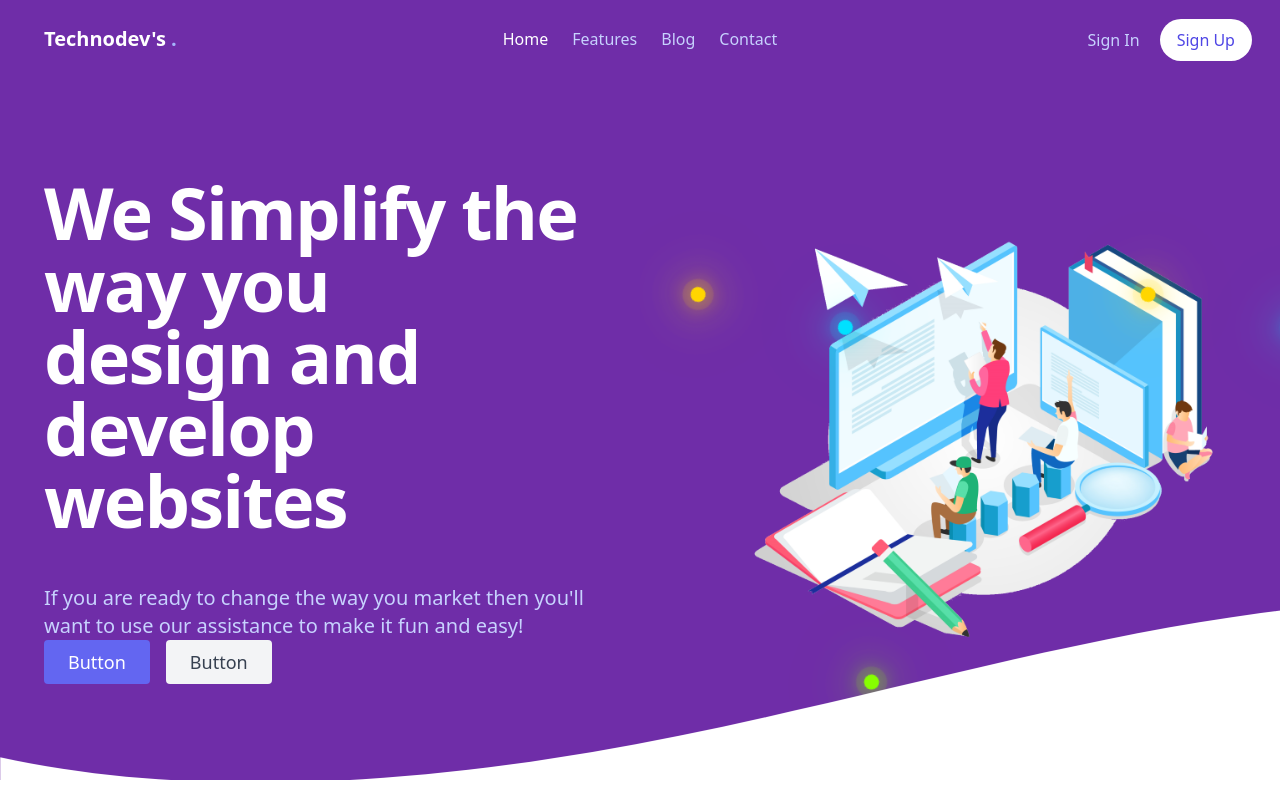
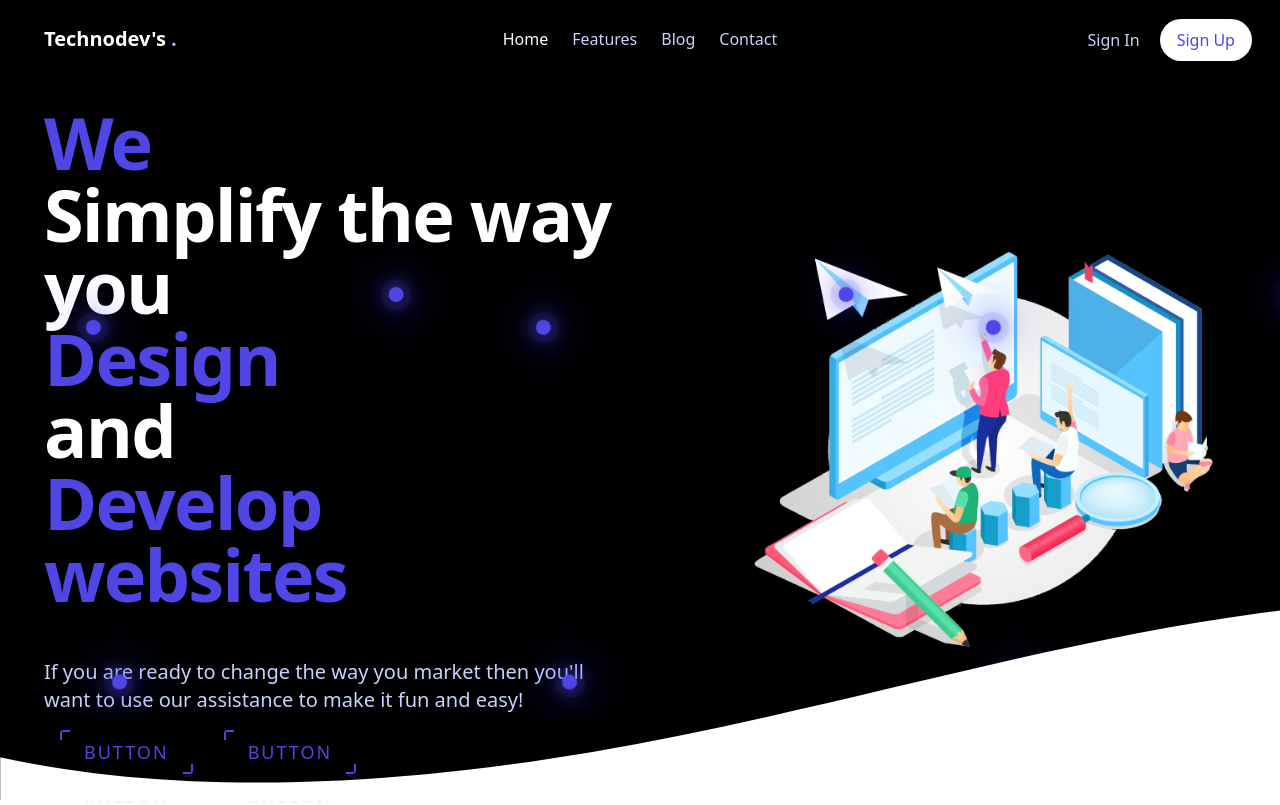
Before and after one commit to TechnoDev2/Portfolio, a website: page index.html in a window 1280 px wide. Shown: the top 805 px of the page. Drawn offline with Linux system fonts and the light colour scheme.

Commit message:
updated Hero Section

```diff
--- a/index.html
+++ b/index.html
@@ -9,7 +9,7 @@
 </head>
 
 <body>
-    <section class="w-full px-3 antialiased bg-primary lg:px-6">
+    <section class="w-full px-3 antialiased bg-black lg:px-6">
         <nav class="flex items-center w-full h-20 select-none">
             <div
                 class="relative flex flex-wrap items-center justify-between w-full h-24 mx-auto font-medium md:justify-center">
@@ -78,7 +78,7 @@
             </div>
         </div>
 
-        <section class="text-gray-600 body-font">
+        <section class="text-gray-600 body-font ">
             <div class="custom-shape-divider-bottom-1659884035">
                 <svg data-name="Layer 1" xmlns="http://www.w3.org/2000/svg" viewBox="0 0 1200 120" preserveAspectRatio="none">
                     <path
@@ -86,23 +86,26 @@
                         class="shape-fill"></path>
                 </svg>
             </div>
-            <div class="container mx-auto flex px-5 py-24 md:flex-row flex-col items-center">
-              <div class="lg:flex-grow md:w-1/2 lg:pr-24 md:pr-16 flex flex-col md:items-start md:text-left mb-16 md:mb-0 items-center text-center">
+            <div class="container h-[90vh] flex flex-col items-center px-5 py-24 mx-auto md:flex-row">
+              <div class="flex flex-col items-center mb-16 text-center lg:flex-grow md:w-1/2 lg:pr-24 md:pr-16 md:items-start md:text-left md:mb-0">
                 <h1
                     class="text-4xl font-extrabold leading-10 tracking-tight text-white sm:text-5xl sm:leading-none md:text-6xl xl:text-7xl">
-                    <span class="block">We Simplify the way you</span>
-                    <span class="relative inline-block text-white">design and develop websites</span>
+                    <span class="block"><p class="text-primary">We</p> Simplify the way you</span>
+                    <span class="relative inline-block text-white"><p class="text-primary">Design</p> and <p class="text-primary">Develop websites</p></span>
                 </h1>
                 <div
                     class="max-w-lg text-sm text-indigo-200 md:mt-12 sm:text-base md:max-w-xl md:text-lg xl:text-xl">
                     If you are ready to change the way you market then you'll want to use our assistance to make it fun
                     and easy!</div>
                 <div class="flex justify-center">
-                  <button class="inline-flex text-white bg-indigo-500 border-0 py-2 px-6 focus:outline-none hover:bg-indigo-600 rounded text-lg">Button</button>
-                  <button class="ml-4 inline-flex text-gray-700 bg-gray-100 border-0 py-2 px-6 focus:outline-none hover:bg-gray-200 rounded text-lg">Button</button>
+
+                    <a class="inline-flex px-6 py-2 mt-4 ml-4 text-lg rounded neonButton focus:outline-none" href="">Button</a>
+                    <a class="inline-flex px-6 py-2 mt-4 ml-4 text-lg rounded neonButton focus:outline-none" href="">Button</a>
+                  <!-- <button class="inline-flex px-6 py-2 text-lg text-white bg-indigo-500 border-0 rounded focus:outline-none hover:bg-indigo-600">Button</button>
+                  <button class="inline-flex px-6 py-2 ml-4 text-lg text-gray-700 bg-gray-100 border-0 rounded focus:outline-none hover:bg-gray-200">Button</button> -->
                 </div>
               </div>
-              <div class="lg:max-w-lg lg:w-full md:w-1/2 w-5/6">
+              <div class="w-5/6 lg:max-w-lg lg:w-full md:w-1/2">
                 <img class="object-cover object-center rounded " alt="hero" src="./public/images/hero.png">
               </div>
             </div>
@@ -206,10 +209,10 @@
         <div class="px-10 py-24 mx-auto max-w-7xl">
             <div class="w-full mx-auto text-left md:text-center">
                 <h1
-                    class="mb-6 text-5xl font-extrabold leading-none max-w-5xl mx-auto tracking-normal text-gray-900 sm:text-6xl md:text-6xl lg:text-7xl md:tracking-tight">
+                    class="max-w-5xl mx-auto mb-6 text-5xl font-extrabold leading-none tracking-normal text-gray-900 sm:text-6xl md:text-6xl lg:text-7xl md:tracking-tight">
                     The <span
                         class="w-full text-transparent bg-clip-text bg-gradient-to-r from-green-400 via-blue-500 to-purple-500 lg:inline">Number
-                        One Source</span> for <br class="lg:block hidden" /> all your design needs. </h1>
+                        One Source</span> for <br class="hidden lg:block" /> all your design needs. </h1>
                 <p class="px-0 mb-6 text-lg text-gray-600 md:text-xl lg:px-24"> Say hello to the number one source
                     for
                     all your design needs. Drag and drop designs, edit designs, and modify the components to help tell
--- a/src/input.css
+++ b/src/input.css
@@ -2,12 +2,15 @@
 @tailwind components;
 @tailwind utilities;
 
-@layer components{
+@layer components {
   * {
     margin: 0;
     padding: 0;
   }
-
+  :root {
+  --primary: #4f46e5;
+  --white: #ffffff;
+}
 
   .custom-shape-divider-bottom-1659884035 {
     z-index: 10;
@@ -28,12 +31,62 @@
   }
 
   .custom-shape-divider-bottom-1659884035 .shape-fill {
-    fill: #FFFFFF;
+    fill: #ffffff;
   }
 
+  /* Buttons css */
 
-
-
+  .neonButton {
+    position: relative;
+    padding: 10px 30px;
+    margin: 0 15px;
+    color: #4f46e5;
+    text-decoration: none;
+    letter-spacing: 2px;
+    font-size: 20px;
+    transition: 0.5s;
+    -webkit-box-reflect: below 1px linear-gradient(transparent,#0003);
+    @apply overflow-hidden font-medium uppercase hover:text-white;
+  }
+  .neonButton::before {
+    content: "";
+    position: absolute;
+    top: 0;
+    left: 0;
+    width: 10px;
+    height: 10px;
+    border-top: 2px solid #4f46e5;
+    border-left: 2px solid #4f46e5;
+    transition: 0.5s;
+        transition-delay:0.5s;
+  }
+  .neonButton:hover {
+    background: #4f46e5;
+    box-shadow: 0 0 50px #4f46e5;
+    transition-delay:0.2s;
+  }
+  .neonButton:hover:before {
+    width: 100%;
+    height: 100%;
+    transition-delay:0s;
+  }
+  .neonButton::after {
+    content: "";
+    position: absolute;
+    bottom: 0;
+    right: 0;
+    width: 10px;
+    height: 10px;
+    border-bottom: 2px solid #4f46e5;
+    border-right: 2px solid #4f46e5;
+    transition: 0.5s;
+    transition-delay:0.5s;
+  }
+  .neonButton:hover::after {
+    width: 100%;
+    height: 100%;
+        transition-delay:0s;
+  }
 
   /* Glowbox CSS */
   .glowBox {
@@ -50,20 +103,19 @@
     position: relative;
     min-width: 750px;
     height: 750px;
-  margin:-150px;
+    margin: -150px;
     transform-origin: right;
     animation: colorChange 5s linear infinite;
   }
   @keyframes colorChange {
-    0%{
+    0% {
       filter: hue-rotate(0deg);
       transform: rotate(0deg);
     }
-    100%{
-          filter: hue-rotate(random(-360,360)deg);
+    100% {
+      filter: hue-rotate(random(-360, 360) deg);
       transform: rotate(360deg);
     }
-
   }
   .glowing:nth-child(even) {
     transform-origin: left;
@@ -88,22 +140,22 @@
   }
 
   .glowing span:nth-child(3n + 1)::before {
-  background: rgba(134, 255, 0, 1);
-  box-shadow: 0 0 20px rgba(134, 255, 0, 1), 0 0 40px rgba(134, 255, 0, 1),
-    0 0 60px rgba(134, 255, 0, 1), 0 0 80px rgba(134, 255, 0, 1),
-    0 0 0 8px rgba(134, 255, 0, 0.1);
+    background: rgba(79, 70, 229, 1);
+    box-shadow: 0 0 20px rgba(79, 70, 229, 1), 0 0 40px rgba(79, 70, 229, 1),
+      0 0 60px rgba(79, 70, 229, 1), 0 0 80px rgba(79, 70, 229, 1),
+      0 0 0 8px rgba(79, 70, 229, 0.1);
   }
   .glowing span:nth-child(3n + 2)::before {
-  background: rgba(255, 214, 0, 1);
-  box-shadow: 0 0 20px rgba(255, 214, 0, 1), 0 0 40px rgba(255, 214, 0, 1),
-    0 0 60px rgba(255, 214, 0, 1), 0 0 80px rgba(255, 214, 0, 1),
-    0 0 0 8px rgba(255, 214, 0, 0.1);
+    background: rgba(79, 70, 229, 1);
+    box-shadow: 0 0 20px rgba(79, 70, 229, 1), 0 0 40px rgba(79, 70, 229, 1),
+      0 0 60px rgba(79, 70, 229, 1), 0 0 80px rgba(79, 70, 229, 1),
+      0 0 0 8px rgba(79, 70, 229, 0.1);
   }
   .glowing span:nth-child(3n + 3)::before {
-  background: rgba(0, 225, 255, 1);
-  box-shadow: 0 0 20px rgba(0, 225, 255, 1), 0 0 40px rgba(0, 225, 255, 1),
-    0 0 60px rgba(0, 225, 255, 1), 0 0 80px rgba(0, 225, 255, 1),
-    0 0 0 8px rgba(0, 225, 255, 0.1);
+    background: rgba(79, 70, 229, 1);
+    box-shadow: 0 0 20px rgba(79, 70, 229, 1), 0 0 40px rgba(79, 70, 229, 1),
+      0 0 60px rgba(79, 70, 229, 1), 0 0 80px rgba(79, 70, 229, 1),
+      0 0 0 8px rgba(79, 70, 229, 0.1);
   }
   .glowing span:nth-child(3n + 1) {
     animation: animate 10s alternate infinite;
@@ -130,5 +182,4 @@
       transform: rotate(0deg);
     }
   }
-
 }
--- a/tailwind.config.js
+++ b/tailwind.config.js
@@ -5,7 +5,7 @@ module.exports = {
   theme: {
     extend: {
       colors:{
-        'primary':"#6f2da8",
+        'primary':"#4f46e5",
       }
     },
   },
```
Also changed, not shown: dist/output.css. Lines whose indentation alone changed are shown as unchanged.
